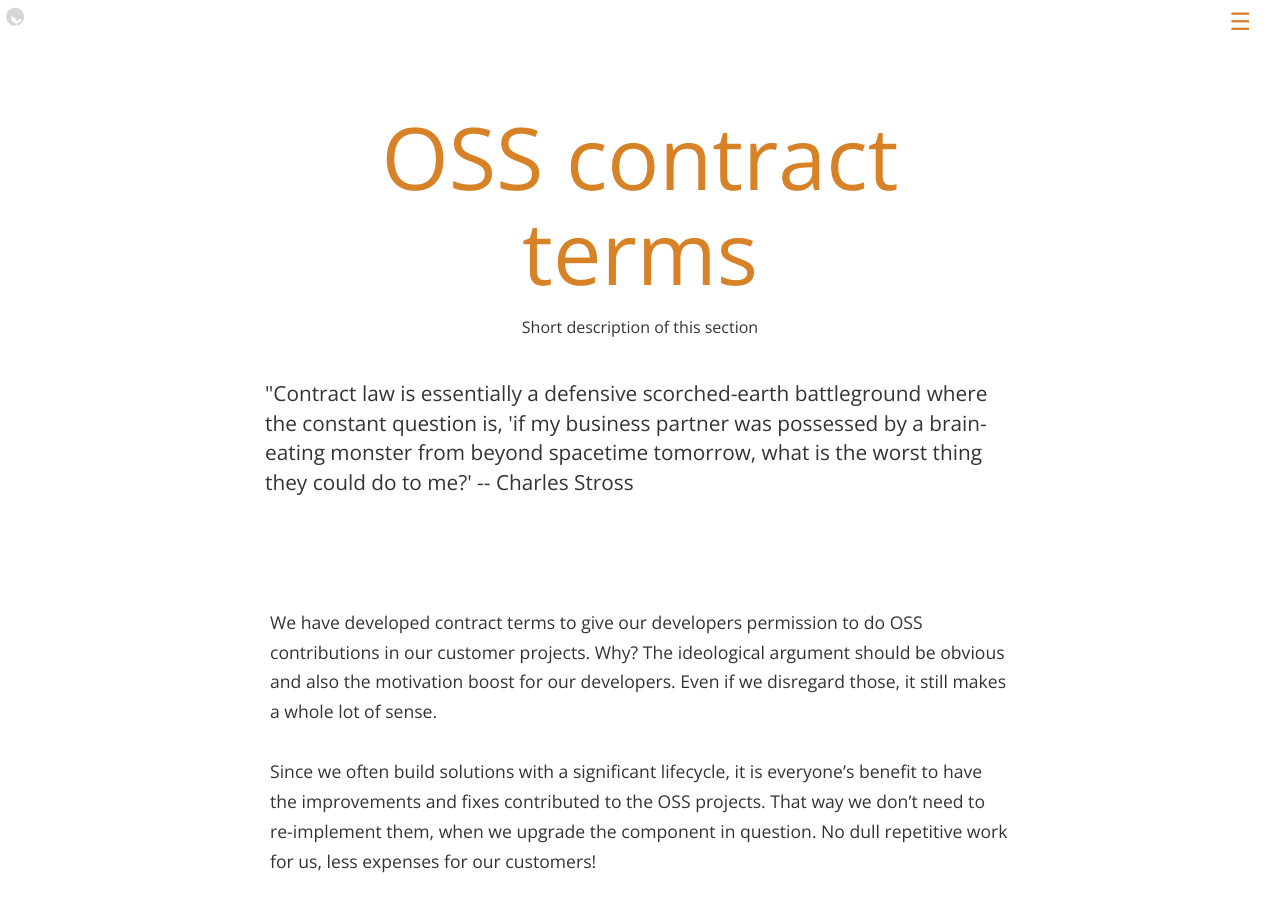
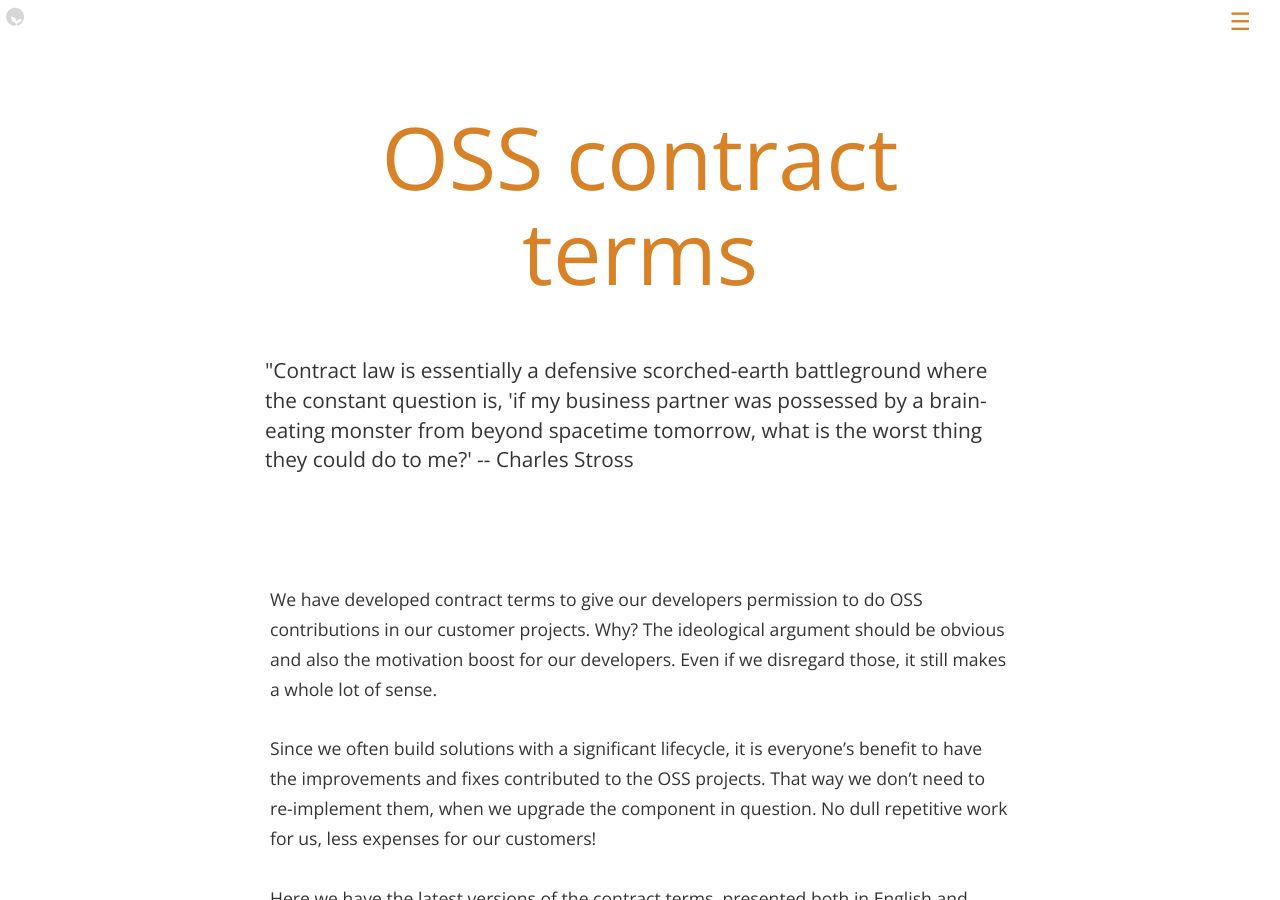
Before and after one commit to futurice/spiceprogram, a Jekyll site: the page built from contracts/index.html, in a window 1280 px wide and 900 px high. Built offline with Jekyll 4.4.1, drawn with Linux system fonts in a browser that asks for light colours; nearby versions of some CDN libraries.

Commit message:
Update index.html
Deleted the irrelevant short description

```diff
--- a/contracts/index.html
+++ b/contracts/index.html
@@ -7,7 +7,6 @@ title: Spice Program - How to establish a similar program?
     <div class="row">
         <div class="col-md-8 col-md-offset-2 top-level">
             <h1>OSS contract terms</h1>
-            <div>Short description of this section</div>
         </div>
     </div>
 </div>
```
